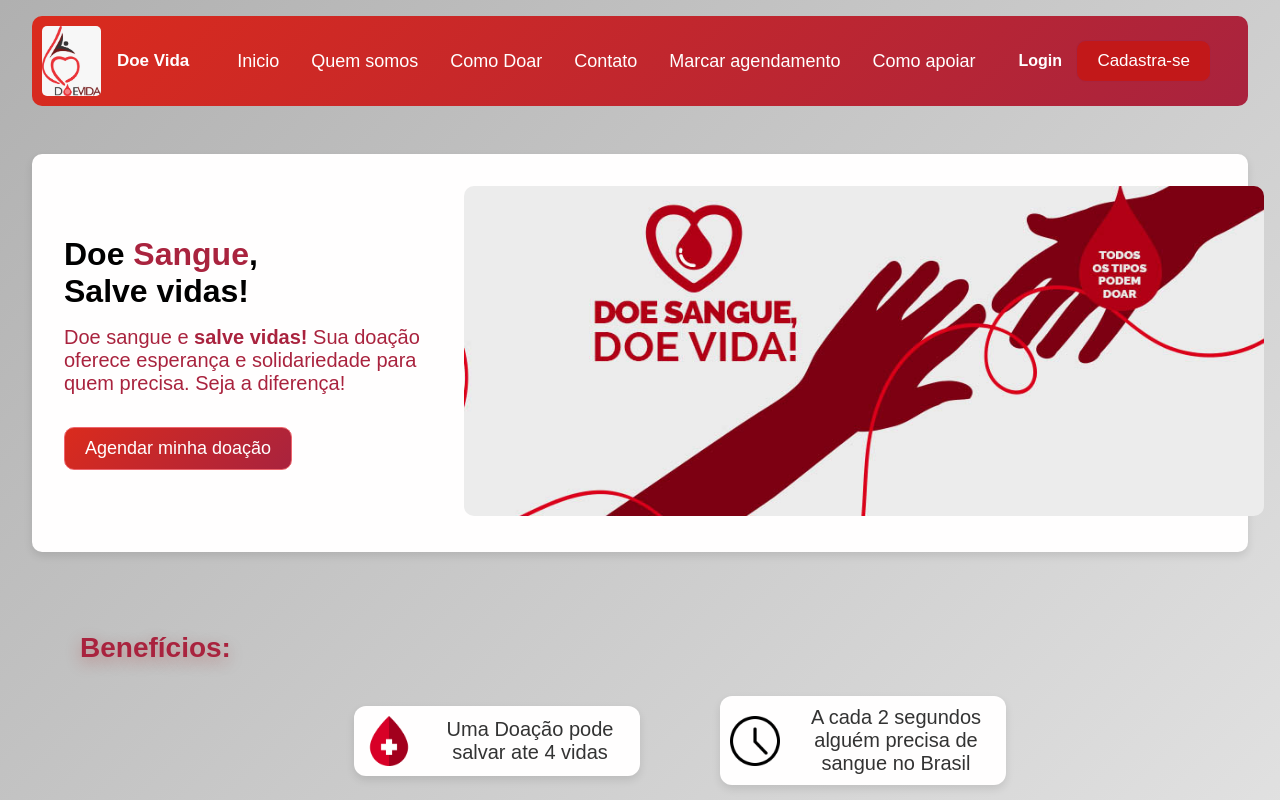
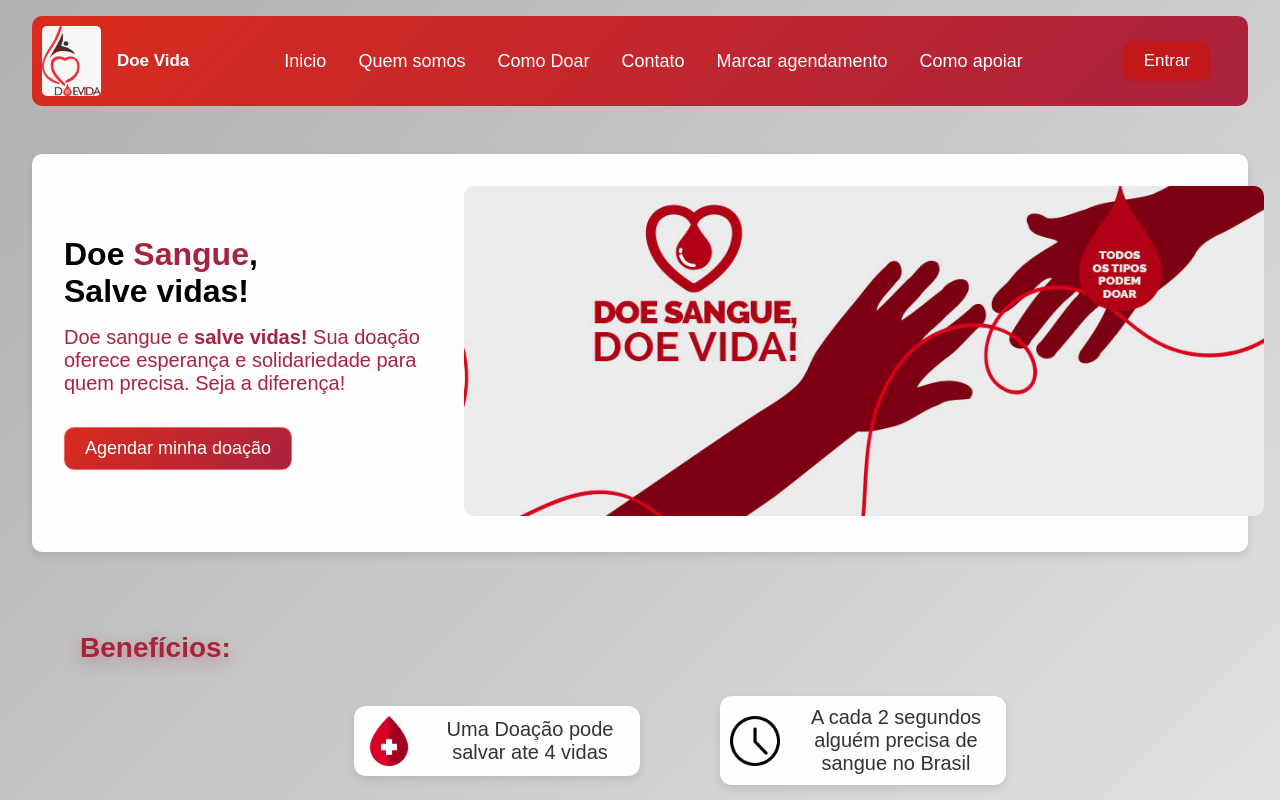
Before and after one commit to Gustavooxx/Tcc_Projeto, a React (Vite) app in the folder Frontend/: page / in a window 1280 px wide. Shown: the top 800 px of the page. Built offline with nearby package versions, Linux system fonts and the light colour scheme.

Commit message:
logado ou nao

```diff
--- a/Frontend/src/api.js
+++ b/Frontend/src/api.js
@@ -1,7 +1,10 @@
 import axios from "axios";
 
 const app =  axios.create({
-    baseURL:'http://localhost:5000'
+    baseURL:'http://localhost:5000',
+    headers:{
+        "x-access-token": localStorage.getItem("token")
+    }
 })
 
 export default app
--- a/Frontend/src/components/tags/index.scss
+++ b/Frontend/src/components/tags/index.scss
@@ -72,7 +72,39 @@
             }
         }
 
-        .botao-login {
+        .botoes{
+        display: flex;
+        align-items: center;
+        gap: 20px;
+
+
+            .botoes-logado{
+                display: flex;
+                align-items: center;
+                gap: 15px;
+                margin-right: 1rem;
+                button{
+                    padding: 10px;
+                    background-color: #c41818f0;
+                    border: 1px solid #A9233E;
+                    text-shadow: 1px rgba(255, 255, 255, 0.7);
+                    color: rgb(255, 255, 255);
+                    border-radius: 5px;
+                    font-size: 17px;
+                    font-weight: bold;
+
+                    &:hover {
+
+                        background-color: #df3131d2;
+                        box-shadow: 0 2px 10px rgba(255, 255, 255, 0.932);
+                        transition: all 0.5s ease;
+                    }
+                 }
+
+            }
+
+
+        .botoes-login {
             display: flex;
             align-items: center;
             gap: 20px;
@@ -113,6 +145,7 @@
                 }
             }
         }
+    }
 
         .hamburger {
             display: none;
--- a/Frontend/src/components/tags/util.jsx
+++ b/Frontend/src/components/tags/util.jsx
@@ -1,4 +1,4 @@
-import './index.scss'
+    import './index.scss'
 import { Link } from 'react-router'
 import { useEffect, useState } from "react"
 
@@ -38,20 +38,18 @@ export default function Tags() {
                     <Link to="/Comoajudar" onClick={() => setMenuOpen(false)}>Como apoiar</Link>
                 </div>
 
-                <div className='botao-login'>
-                    {logado ? (
-                        // Usuário logado - mostra botões adicionais
-                        <div className='user-logged'>
-                            <Link to='/AgendamentoUser'>Informações usuário</Link>
-                            <Link to='/listar'>Listar</Link>
-                            <span>Logado</span>
+                <div className='botoes'>
+                    {  logado &&
+                        <div className='botoes-logado'>
+                            <Link to='/perfil'><button>Meu perfil</button></Link>
                         </div>
-                    ) : (
-                        <div className='user-not-logged'>
-                            <Link to='/login' className='login'> Login </Link>
-                            <Link to='/cadastro'> <button> Cadastra-se </button> </Link>
+                    }
+
+                    {!logado &&
+                        <div className='botoes-login'>
+                           <Link to='/login'><button>Entrar</button></Link>
                         </div>
-                    )}
+                    }
                 </div>
 
                 <div className='hamburger' onClick={toggleMenu}>
--- a/Frontend/src/pages/cadastro/index.scss
+++ b/Frontend/src/pages/cadastro/index.scss
@@ -1,8 +1,6 @@
 .container-cadastro {
+    height: 100vh;
 
-    background-size: cover;
-    background-position: center;
-    background-repeat: no-repeat;
 
     .container-tags {
         display: flex;
--- a/Frontend/src/pages/login/index.jsx
+++ b/Frontend/src/pages/login/index.jsx
@@ -1,6 +1,7 @@
 import './index.scss'
 import { Link,useNavigate } from 'react-router-dom'
 import axios from 'axios'
+import app from '../../api';
 
 
 export default function Login() {
@@ -17,9 +18,11 @@ export default function Login() {
         };
 
         try {
-        const response = await axios.post('http://localhost:5000/logar', data)
+        const response = await app.post('/logar', data)
         const token = response.data.token;
+        const emailUsuario = response.data.email;
 
+        localStorage.setItem('USUARIO', emailUsuario);
         localStorage.setItem('token', token);
         alert('Usuario logado!!');
         navigate('/inicio')
--- a/Frontend/src/pages/login/index.scss
+++ b/Frontend/src/pages/login/index.scss
@@ -2,7 +2,6 @@
     min-height: 100vh;
     display: flex;
     flex-direction: column;
-    background-color: #f5f5f5;
 
     .container-tags {
         background: linear-gradient(135deg, #DA2B1D 0%, #A9233E 100%);
```
